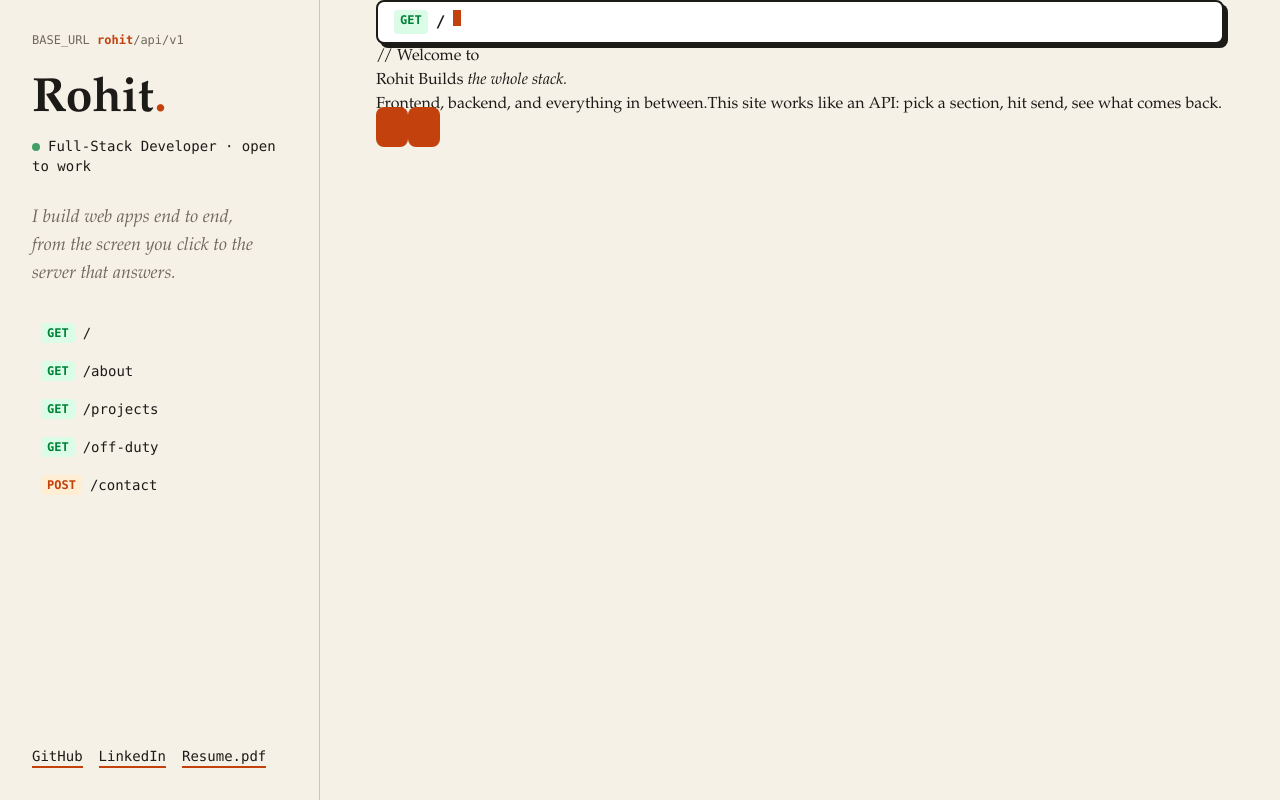
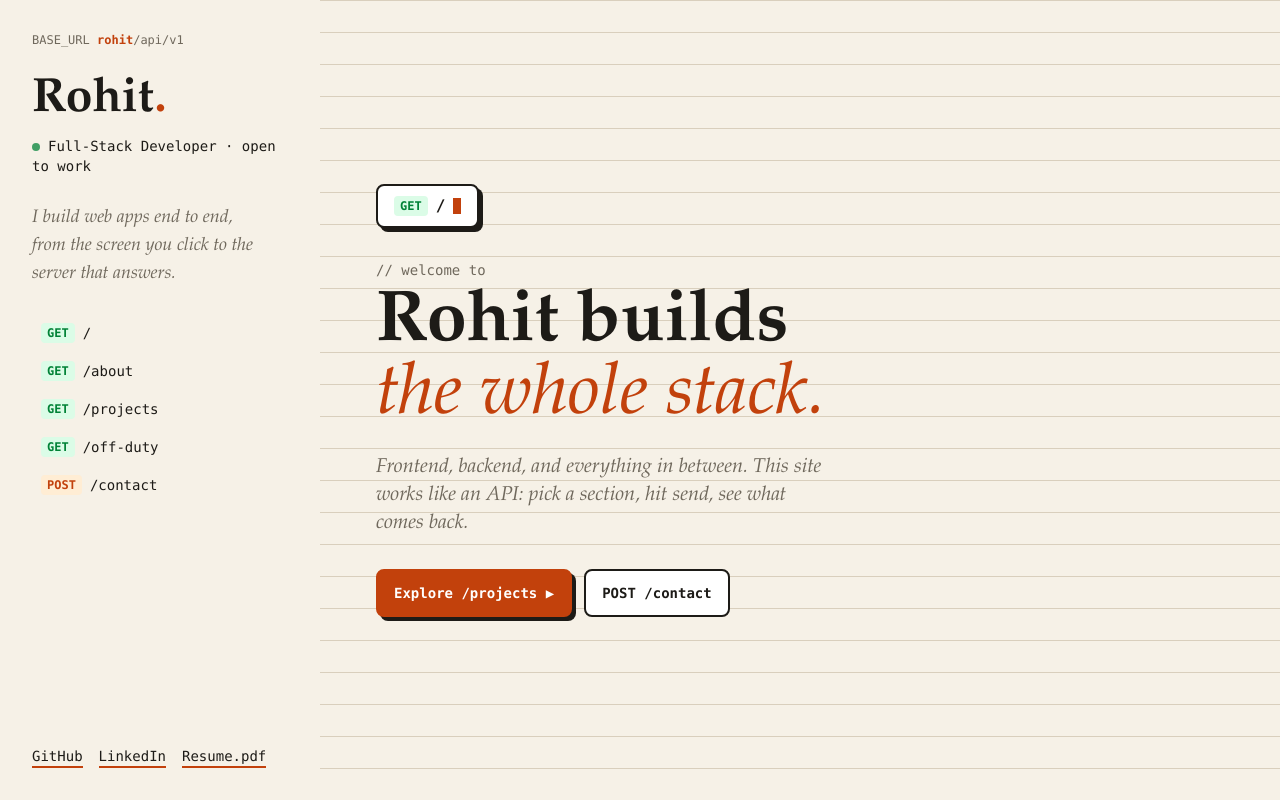
Before and after one commit to Rohitdhakal1/portN, a React (Vite) app: page / in a window 1280 px wide. Built offline with nearby package versions, Linux system fonts and the light colour scheme.

Commit message:
Add hero styles and fix sidebar layout

```diff
--- a/src/components/layout/Sidebar.jsx
+++ b/src/components/layout/Sidebar.jsx
@@ -2,7 +2,7 @@ import MethodBadge from "../ui/MethodBadge";
 
 const Sidebar = () => {
     return (
-        <aside className="flex flex-col gap-7 p-8 h-screen sticky top-0 border-r border-rust/30">
+        <aside className="flex flex-col gap-7 p-8 h-screen sticky top-0 bg-paper">
             <p className="text-xs font-mono text-muted">
                 BASE_URL <span className="text-rust font-semibold">rohit</span>/api/v1
             </p>
--- a/src/components/ui/Button.jsx
+++ b/src/components/ui/Button.jsx
@@ -1,13 +1,17 @@
-const base = "font-mono rounded-lg text-sm font-bold px-4 py-3";
+const base =
+    "inline-block font-mono text-sm font-bold px-4 py-3 rounded-lg border-2 transition hover:-translate-y-0.5";
 
-const variant = {
-    primary: "bg-rust text-white border-rust",
-    outline: "bg-ink text-ink border-ink"
-}
+const variants = {
+    primary: "bg-rust text-white border-rust shadow-[4px_4px_0_var(--color-ink)]",
+    outline: "bg-white text-ink border-ink hover:shadow-[4px_4px_0_var(--color-ink)]",
+};
 
-const Button = ({ variants = "primary" }) => {
+const Button = ({ href, variant = "primary", children }) => {
     return (
-        <a href='#' className={`${base} ${variant[variants]}`}></a>
-    )
-}
+        <a href={href} className={`${base} ${variants[variant]}`}>
+            {children}
+        </a>
+    );
+};
+
 export default Button;
--- a/src/index.css
+++ b/src/index.css
@@ -9,6 +9,7 @@
     --color-muted: #6f685c;
     --color-rust: #c2410c;
     --color-ember: #f08a4b;
+    --color-line: #d9cfbd;
 
     --animate-blink: blink 1s steps(1) infinite;
 
@@ -21,6 +22,9 @@
 
 body {
     background: var(--color-paper);
+    background-image: linear-gradient(var(--color-line) 1px, transparent 1px);
+    background-size: 100% 32px;
+    background-attachment: fixed;
     color: var(--color-ink);
     font-family: var(--font-serif);
 }
--- a/src/sections/Hero.jsx
+++ b/src/sections/Hero.jsx
@@ -3,28 +3,32 @@ import Button from "../components/ui/Button";
 
 const Hero = () => {
     return (
-        <section id="home">
-            <div className="flex item-center gap-2 self-start font-mono font-semibold bg-white border-2 border-ink rounded-lg px-4 py-2 shadow-[4px_4px_0_var(--color-ink)]">
+        <section id="home" className="min-h-screen flex flex-col justify-center gap-8">
+
+            <div className="flex w-fit items-center gap-2 self-start font-mono font-semibold bg-white border-2 border-ink rounded-lg px-4 py-2 shadow-[4px_4px_0_var(--color-ink)]">
                 <MethodBadge method="GET" />
                 <span>/</span>
                 <span className="w-2 h-4 bg-rust animate-blink"></span>
             </div>
+
             <div>
-
-                <p>// Welcome to</p>
-                <h2>Rohit Builds <em>the whole stack.</em></h2>
-                <p>Frontend, backend, and everything in between.This site works like an API: pick a section, hit send, see what comes back.</p>
-
+                <p className="font-mono text-sm text-muted">// welcome to</p>
+                <h2 className="text-7xl font-bold leading-none mt-2">
+                    Rohit builds<br />
+                    <em className="text-rust font-normal">the whole stack.</em>
+                </h2>
+                <p className="text-xl italic text-muted max-w-md mt-5">
+                    Frontend, backend, and everything in between. This site works like an API: pick a section, hit send, see what comes back.
+                </p>
             </div>
 
-            <div>
-                <Button href="#projects" variant="primary"></Button>
-                <Button href="#contact" variant="outline"></Button>
+            <div className="flex gap-3">
+                <Button href="#projects" variant="primary">Explore /projects ▶</Button>
+                <Button href="#contact" variant="outline">POST /contact</Button>
             </div>
+
         </section>
-
-
-    )
-}
+    );
+};
 
 export default Hero;
```
